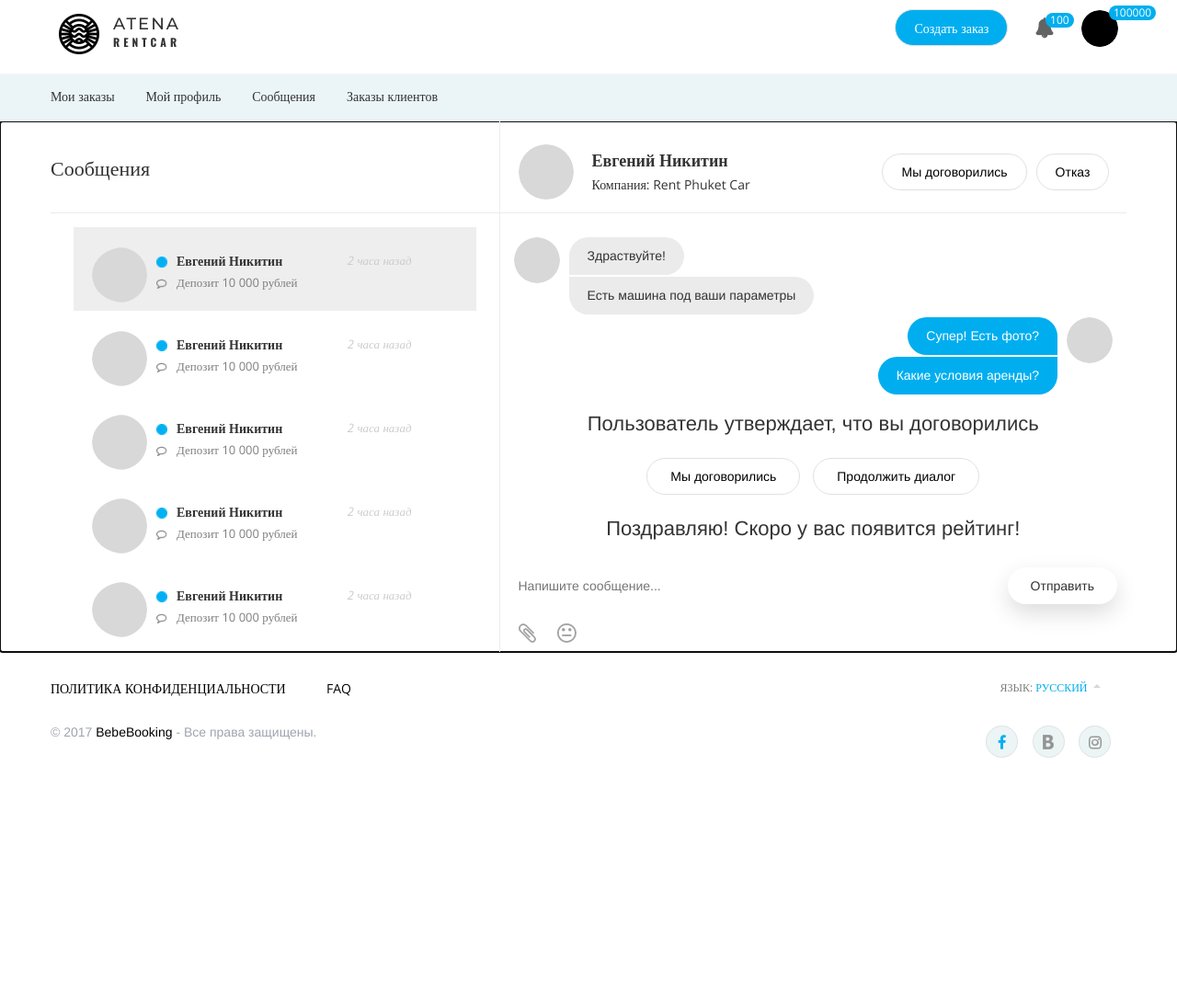
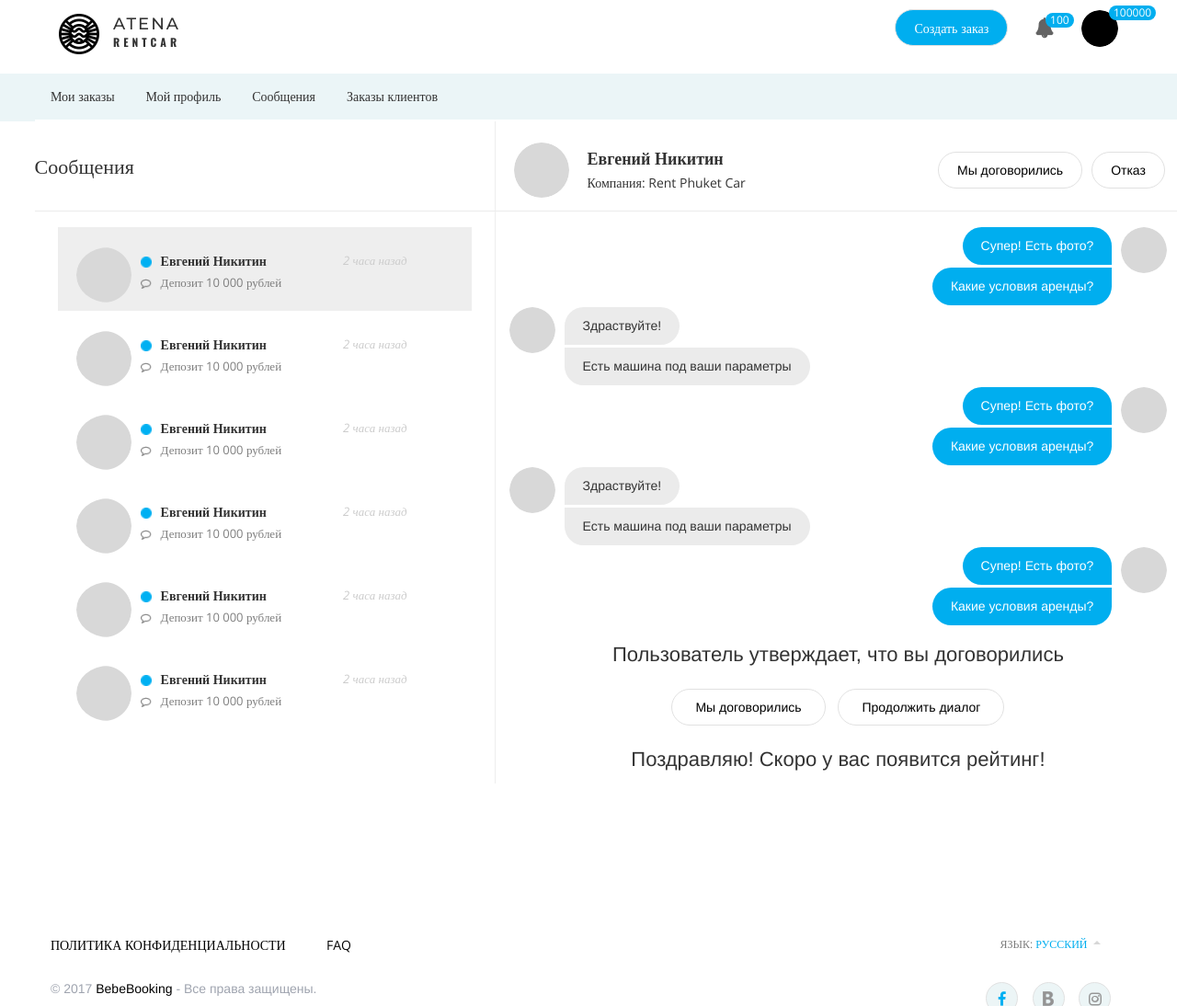
Before and after one commit to 111cloudstrife/Atena, a PHP site: page /msg.html in a window 1280 px wide. Shown: the top 1094 px of the page at 92% size. Run offline with PHP 8.4, Linux system fonts and the light colour scheme; some libraries are stand-ins or nearby versions.

Commit message:
page update

```diff
--- a/css/style.css
+++ b/css/style.css
@@ -90,7 +90,7 @@ sub{position:absolute; top:0; left:100%; margin: -5px -10px; min-width:16px; hei
 		.msgs.from_me > div:first-of-type{border-top-right-radius:50px;}
 		.msgs.from_me > div:last-of-type{border-bottom-right-radius:50px;}
 		.msgs.from_me > img{right:0;}
-	.msg_history{height:350px; overflow-y:auto; bottom:0; position:relative;}
+	.msg_history{bottom:0; position:relative;}
 	.input_msg{min-width:70%;padding:10px 10px; margin:10px 10px; border:0;}
 	.send_msg{background:#fff; border-radius:30px; padding:10px 25px; float:right; margin:10px 10px; border:0; box-shadow: 0 10px 25px #ddd;}
 	#msg > div > div > div > button{background:transparent; margin:10px 0 10px 20px;}
@@ -100,6 +100,8 @@ sub{position:absolute; top:0; left:100%; margin: -5px -10px; min-width:16px; hei
     top: 25px;
     left: 0px;
 	z-index: 2;}
+
+
 
 @media (min-width: 1100px){
 	.msg_trigger{display: none;}
--- a/msg.html
+++ b/msg.html
@@ -86,7 +86,7 @@ $('.notifications').toggleClass('active');
 		<div class="msg_head">
 			<h4>Сообщения</h4>
 		</div>
-		<div style="margin-top:15px; max-height: 460px; overflow-y: auto;">
+		<div style="margin-top:15px;">
 			<div class="msg_list active" data-msg-list="1" >
 				<img src="img/someone.png" alt="" />
 				<h3><img src="img/new_msg.png" alt="" />Евгений Никитин<i>2 часа назад</i></h3>
@@ -126,7 +126,6 @@ $('.notifications').toggleClass('active');
 				$('.msglist').toggleClass('active');
 			})
 		</script>
-		<div data-msg="1" class="active">
 		<div class="msg_head">
 			<img src="img/someone.png" alt="" />
 			<div class="col-lg-10 col-md-8 npd">
@@ -138,6 +137,7 @@ $('.notifications').toggleClass('active');
 			</div>
 		</div>
 		<div style="clear:both;"></div>
+		<div data-msg="1" class="active">
 			<div class="msg_history" style="margin-top:15px;">
 				<div class="msgs from_me">
 					<img src="img/someone.png" alt="" />
@@ -171,27 +171,47 @@ $('.notifications').toggleClass('active');
 					<button class="white"><a href="#">Продолжить диалог</a></button>
 					<h4>Поздравляю! Скоро у вас появится рейтинг!</h4>
 				</div>
-
 			</div>
 		</div>
 
-		<div data-msg="2">
-			<div class="msg_head">
+		<div data-msg="2" class="">
+			<div class="msg_history" style="margin-top:15px;">
+				<div class="msgs from_me">
 					<img src="img/someone.png" alt="" />
-				<div class="col-lg-10 col-md-8 npd">
-					<button class="white"><a href="#">Отказ</a></button>
+					<div>Супер! Есть фото?</div>
+					<div>Какие условия аренды?</div>
+				</div>
+				<div class="msgs to_me">
+					<img src="img/someone.png" alt="" />
+					<div>Здраствуйте!</div>
+					<div>Есть машина под ваши параметры</div>
+				</div>
+				<div class="msgs from_me">
+					<img src="img/someone.png" alt="" />
+					<div>Супер! Есть фото?</div>
+					<div>Какие условия аренды?</div>
+				</div>
+				<div class="msgs to_me">
+					<img src="img/someone.png" alt="" />
+					<div>Здраствуйте!</div>
+					<div>Есть машина под ваши параметры</div>
+				</div>
+				<div class="msgs from_me">
+					<img src="img/someone.png" alt="" />
+					<div>Супер! Есть фото?</div>
+					<div>Какие условия аренды?</div>
+				</div>
+
+				<div class="accept_block text-center">
+					<h4>Пользователь утверждает, что вы договорились</h4>
 					<button class="white"><a href="#">Мы договорились</a></button>
-				<h3>Евгений Никитин</h3>
-				<h5>Компания: Rent Phuket Car</h5>
-
+					<button class="white"><a href="#">Продолжить диалог</a></button>
+					<h4>Поздравляю! Скоро у вас появится рейтинг!</h4>
 				</div>
 			</div>
-			<div style="clear:both;"></div>
-			<div class="msg_history" style="margin-top:15px;">
+		</div>
 
 
-			</div>
-		</div>
 
 
 		<input type="text" class="input_msg" placeholder="Напишите сообщение...">
@@ -297,6 +317,22 @@ $('[data-msg-list='+list_id+'],[data-msg='+list_id+']').addClass('active');
 $('.msg_history').scrollTop($('.msg_history')[0].scrollHeight);
 document.getElementById('msg').focus();
 </script>
+<style>
+@media(min-width:1100px){
+	.msglist{    position: fixed;
+	right:58%;
+    max-height: 65%;
+	padding:100px 0 0 !important;
+    overflow-y: auto; max-width:500px;}
+	.msgfull{    position: fixed;
+    left:42%;
+	padding:100px 0 0 !important;
+    max-height: 65%;
+    overflow-y: auto; max-width:780px;}
+	.msg_head{position:fixed; width:760px;top: 130px; background:#fff; z-index:2;}
+	#footer{position:fixed; padding-top:10px; bottom:-25px; left:0; right:0; background:#fff;}
+}
+</style>
 
 </body>
 </html>
```
Lines whose indentation alone changed are shown as unchanged.
